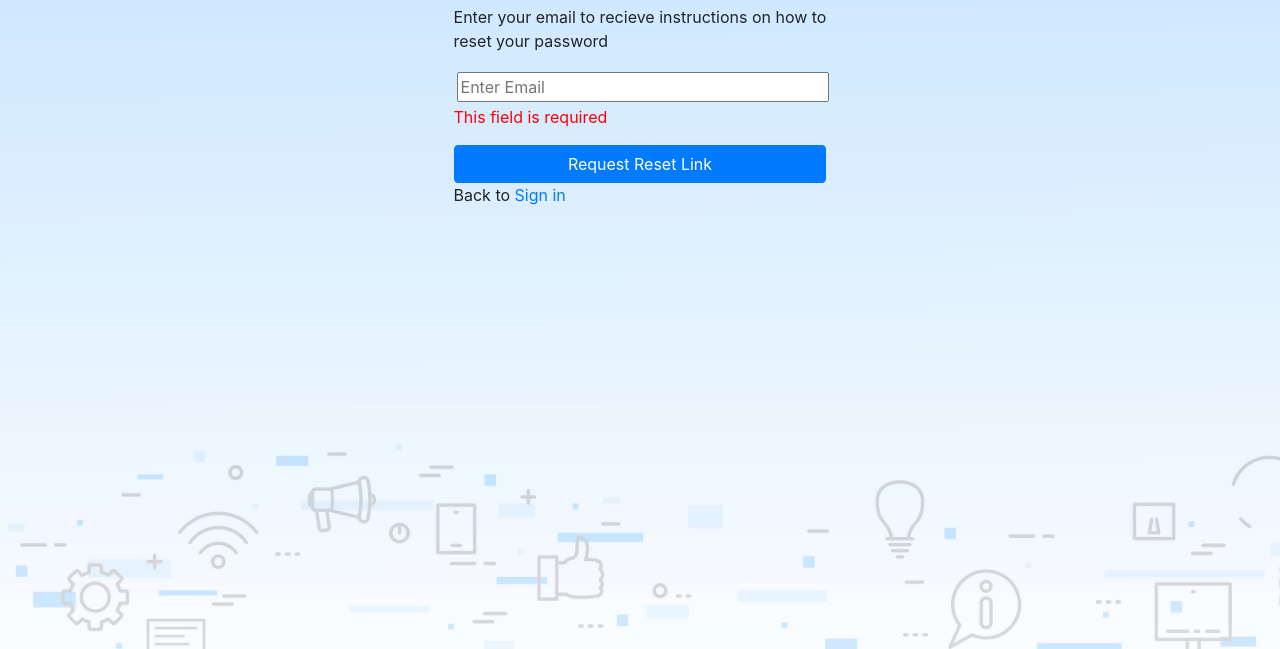
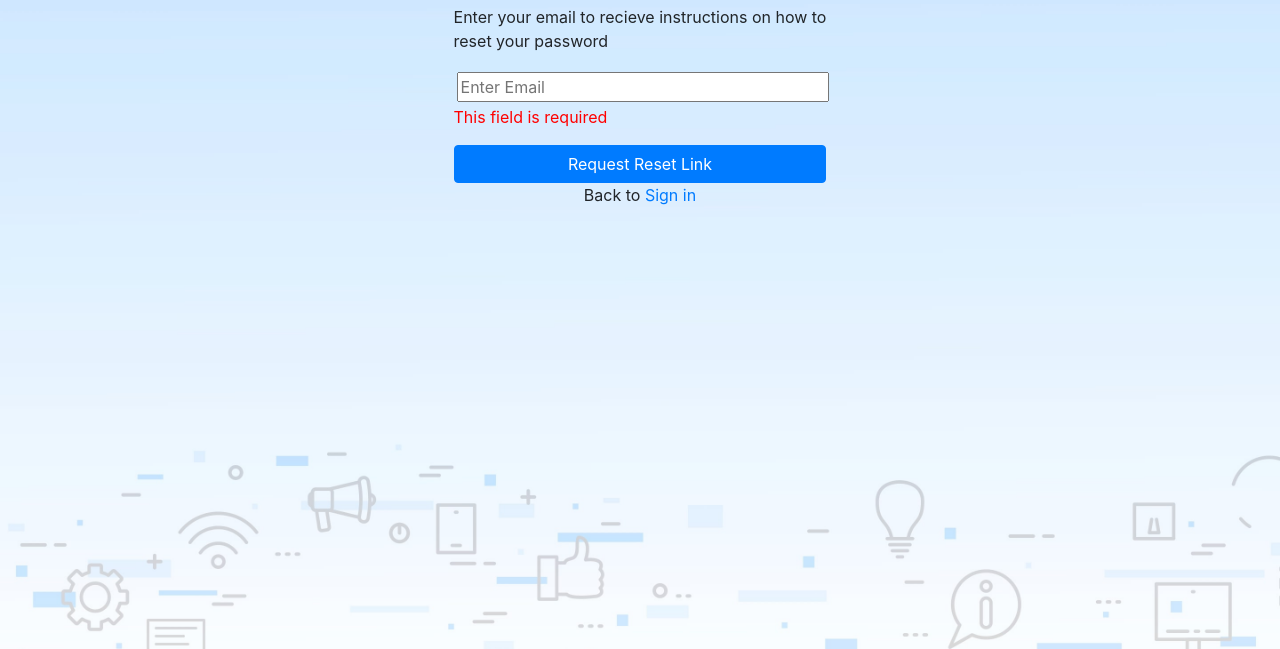
Before and after one commit to ChoudharyGaurav00/task1, a plain HTML site: page password.html in a window 1280 px wide. Shown: the part 151-800 px from the top of the page. Drawn offline with nearby package versions, Linux system fonts and the light colour scheme.

Commit message:
forgetpage aligned

```diff
--- a/password.html
+++ b/password.html
@@ -13,24 +13,20 @@
     <div class="container-forgetpage">
         <h1>Forgot Password?</h1>
 
-        <div class="newcontainer">
 
         <div>
         <p style="margin-bottom:0;" >Enter your email to recieve instructions on how to </p>
         <p>reset your password</p>
-        </div>
-        <div>
         <form >
             <input type="email" class="inputfld"  placeholder="Enter Email" >
             <br>
             <p style="color: red;">This field is required</p>
             <button type="button" class="btn btn-primary">Request Reset Link</button>
-            <p>Back to <a href="signin.html">Sign in</a></p>
 
         </form>
         </div>
+        <p  class="">Back to <a href="signin.html">Sign in</a></p>
 
-        </div>
 
 
     </div>
```
